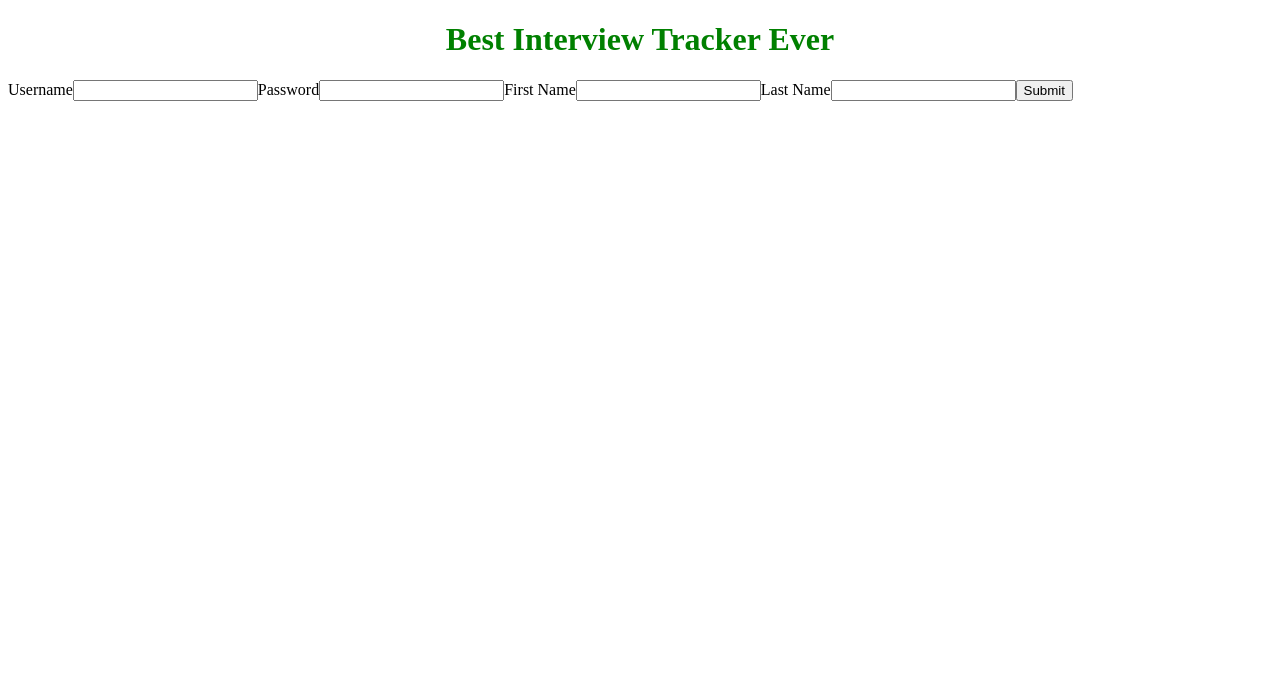
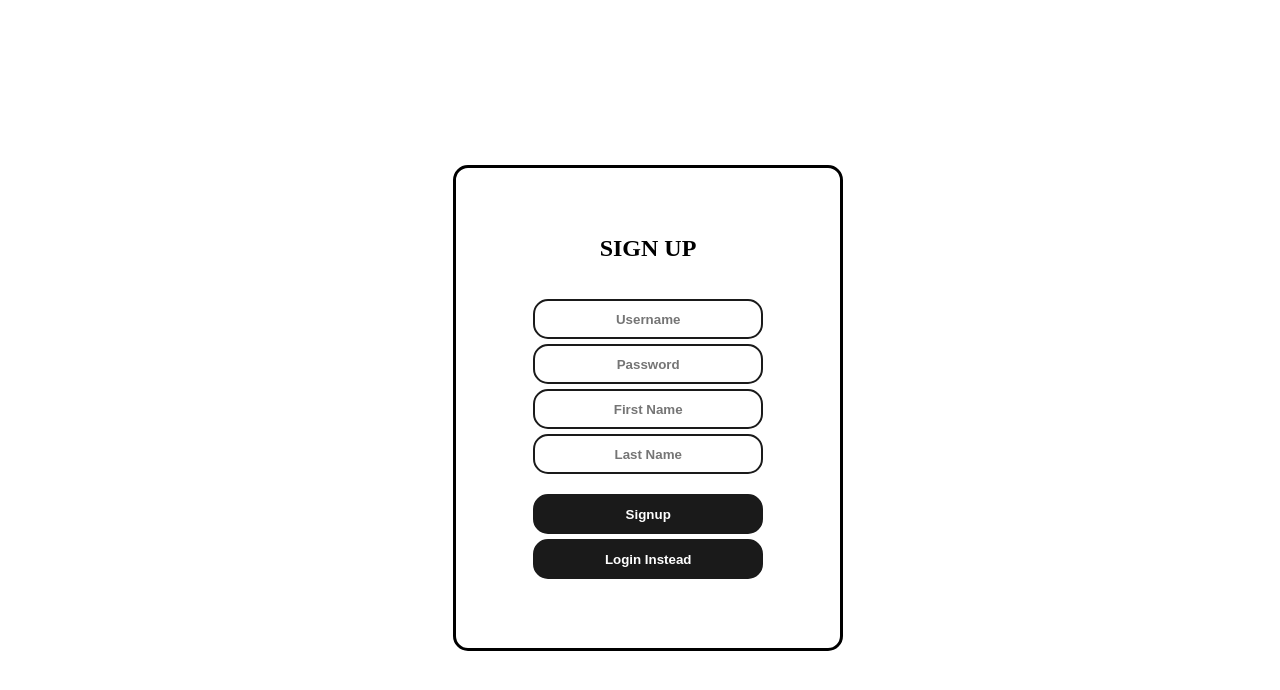
Before and after one commit to CAADLabs/interviewtracker2.0, a React app: page /signup in a window 1280 px wide. Shown: the top 690 px of the page. Built offline with nearby package versions, Linux system fonts and the light colour scheme.

Commit message:
interview component progress

```diff
--- a/client/App.tsx
+++ b/client/App.tsx
@@ -8,7 +8,7 @@ import Signup from './src/components/signup';
 const App: React.FC = () => {
   return (
     <div className='app'>
-      <h1>Best Interview Tracker Ever </h1>
+      {/* <h1>Best Interview Tracker Ever </h1> */}
       <Routes>
         <Route path='/' element={ <Login/> } />
         <Route path='/main' element={ <Main/> } />
--- a/client/assets/style.css
+++ b/client/assets/style.css
@@ -6,9 +6,19 @@ h1 {
 
 .trackerBoxes {
   display: flex;
-  justify-content: space-around;
+  flex-direction: column;
+  justify-content: center;
+  align-items: center;
+  height: 100vh;
+  width: 100vw
 }
-
+.modal{
+  position: absolute;
+  display: flex;
+  flex-direction: column;
+  justify-content: center;
+  align-items: center;
+}
 .box {
   text-align: center;
   background-color: gray;
@@ -16,3 +26,117 @@ h1 {
   height: 80vh;
   width: 30vw
 }
+
+.progressDiv{
+  display: flex;
+  flex-direction: row;
+}
+
+.loginDiv{
+  display:flex;
+  justify-content: center;
+  align-items: center;
+  height:100vh;
+  width: 100vw;
+}
+.formDiv{
+  border: solid;
+  border-color: black;
+  display:flex;
+  flex-direction: column;
+  justify-content: center;
+  align-items: center;
+  min-height:60vh;
+  min-width: 30vw;
+  border-radius: 15px;
+}
+form{
+  display: flex;
+  flex-direction: column;
+  align-items: center;
+  justify-content: center;
+  height:40vh;
+  width: 30vw;
+}
+.bodyDiv{
+  display:flex;
+  justify-content: center;
+  align-items: center;
+  height:100vh;
+  width: 100vw;
+}
+
+#lastname{
+  margin-bottom: 20px;
+}
+button {
+  background-color: transparent;
+  border: 2px solid #1A1A1A;
+  border-radius: 15px;
+  box-sizing: border-box;
+  color: #3B3B3B;
+  cursor: pointer;
+  display: inline-block;
+  font-weight: 600;
+  line-height: normal;
+  margin-bottom: 5px;
+  min-height: 40px;
+  min-width: 0;
+  padding: 5px;
+  text-align: center;
+  transition: all 300ms cubic-bezier(.23, 1, 0.32, 1);
+  touch-action: manipulation;
+  width: 60%;
+  will-change: transform;
+  color: #fff;
+  background-color: #1A1A1A;
+}
+
+button:disabled {
+  pointer-events: none;
+}
+
+button:hover {
+  color: black;
+  background-color: #fff;
+  box-shadow: rgba(0, 0, 0, 0.25) 0 8px 15px;
+  transform: translateY(-2px);
+}
+
+button:active {
+  box-shadow: none;
+  transform: translateY(0);
+}
+
+input {
+  background-color: transparent;
+  border: 2px solid #1A1A1A;
+  border-radius: 15px;
+  box-sizing: border-box;
+  color: #3B3B3B;
+  cursor: pointer;
+  display: inline-block;
+  font-weight: 600;
+  line-height: normal;
+  margin-bottom: 5px;
+  min-height: 40px;
+  min-width: 0;
+  padding: 5px;
+  text-align: center;
+  transition: all 300ms cubic-bezier(.23, 1, 0.32, 1);
+  touch-action: manipulation;
+  width: 60%;
+  will-change: transform;
+}
+
+input:disabled {
+  pointer-events: none;
+}
+
+input:hover {
+  box-shadow: rgba(0, 0, 0, 0.25) 0 8px 15px;
+}
+
+.password{
+  margin-bottom: 20px;
+}
--- /dev/null
+++ b/client/src/components/interview.tsx
@@ -0,0 +1,108 @@
+import React, {useState} from 'react'
+
+
+type Props = {}
+
+const Interview = (props: Props) => {
+  const [businessName, setbusinessName] = useState<string>('')
+  const [role, setrole] = useState<string>('')
+  const [date, setdate] = useState<string>('')
+  const [type, settype] = useState<string>('')
+  const [status, setStatus] = useState<string>('')
+  const [round, setround] = useState<number>()
+  const [followUp, setfollowUp] = useState<boolean>()
+  const [postingURL, setPostingURL] = useState<string>('')
+  const [offer, setOffer] = useState<number>()
+  const [notes, setNotes] = useState<string>('')
+
+  return (
+    <div className="interviewForm" >
+        <form>
+        <label>Business Name</label>
+          <input
+            type="text"
+            value={businessName}
+            onChange={(e) => setbusinessName(e.target.value)}
+          />
+        <label>Inteviewer Role</label>
+          <input
+            type="text"
+            value={role}
+            onChange={(e) => setrole(e.target.value)}
+          />
+          <label>Date of Interview</label>
+          <input
+            type="date"
+            // placeholder={date}
+            value={date}
+            onChange={(e) => setdate(e.target.value)}
+          />
+          <label>Type of Interview</label>
+          <input
+            type="text"
+            value={type}
+            onChange={(e) => settype(e.target.value)}
+          />
+          <label>Status</label>
+          <input
+            type="text"
+            value={status}
+            onChange={(e) => setStatus(e.target.value)}
+          />
+          <label>Inteview #</label>
+          <input
+            type="text"
+            value={round}
+            onChange={(e) => setround(parseInt(e.target.value))}
+          />
+          <label>Was this a follow-up?</label>
+          <input
+            type="text"
+            placeholder='true or false'
+            // value={username}
+            // onChange={(e) => setUsername(e.target.value)}
+          />
+          <label>Add Posting URL</label>
+          <input
+            type="text"
+            // value={username}
+            // onChange={(e) => setUsername(e.target.value)}
+          />
+          <label>Offer Amount</label>
+          <input
+            type="text"
+            placeholder='Enter a number'
+            // value={username}
+            // onChange={(e) => setUsername(e.target.value)}
+          />
+          <label>Notes</label>
+          <input
+            type="text"
+
+            // value={username}
+            // onChange={(e) => setUsername(e.target.value)}
+          />
+        </form>
+    </div>
+  )
+}
+
+export default Interview
+
+/*
+export interface Interview {
+  id?: number;
+  business_id: string;
+  role: string;
+  date: Date;
+  type: string;
+  status: string;
+  round?: number;
+  follow_up?: boolean;
+  job_posting_url: string;
+  offer?: number;
+  notes?: string;
+  interviewer_id?: number,
+  user_id?: number
+}
+*/
--- a/client/src/components/login.tsx
+++ b/client/src/components/login.tsx
@@ -1,48 +1,68 @@
 import React from "react";
 import { useState, useEffect } from "react";
-import { useNavigate } from "react-router-dom"
-
+import { useNavigate } from "react-router-dom";
 
 const Login: React.FC = () => {
-  const [username, setusername] = useState<String>('')
-  const [password, setpassword] = useState<String>('')
-  const [loggedIn, setloggedIn] = useState<Boolean>(false)
+  const [username, setusername] = useState<String>("");
+  const [password, setpassword] = useState<String>("");
+  const [loggedIn, setloggedIn] = useState<Boolean>(false);
 
   const navigate = useNavigate();
 
   const login = async () => {
     try {
-      const response = await fetch('/api/user/login', {
-        method: 'POST',
+      const response = await fetch("/api/user/login", {
+        method: "POST",
         headers: {
-          'Content-Type': 'application/json',
+          "Content-Type": "application/json",
         },
         body: JSON.stringify({
-          password:password,
-          username:username
+          password: password,
+          username: username,
         }),
-      })
-        if (response.status === 201) {
-          setloggedIn(true)
-          navigate('/main')
-        } else {
-          alert("Username or Password is incorrect!")
-        }
-
-  } catch(error) {
-      console.log(error)
+      });
+      if (response.status === 201) {
+        setloggedIn(true);
+        navigate("/main");
+      } else {
+        alert("Username or Password is incorrect!");
+      }
+    } catch (error) {
+      console.log(error);
     }
-  }
+  };
 
   return (
-    <div className='loginDiv'>
-      <input type='text' placeholder='enter username' onChange={(e) => setusername(e.target.value)}/>
-      <input type='text' placeholder='enter password' onChange={(e) => setpassword(e.target.value)}/>
-      <button type='button' onClick={login}> Login </button>
-      <button type='button' onClick={() => navigate("/signup")}> Sign Up </button>
+    <div className="loginDiv">
+      <div className="formDiv">
+        <h2>LOGIN</h2>
+        <input
+          className="username"
+          type="text"
+          placeholder="enter username"
+          onChange={(e) => setusername(e.target.value)}
+        />
+        <input
+          className="password"
+          type="text"
+          placeholder="enter password"
+          onChange={(e) => setpassword(e.target.value)}
+        />
+        <button className="login" type="button" onClick={login}>
+          {" "}
+          Login{" "}
+        </button>
+        <button
+          className="signup"
+          type="button"
+          onClick={() => navigate("/signup")}
+        >
+          {" "}
+          Sign Up{" "}
+        </button>
+      </div>
     </div>
-  )
-}
-
+  );
+};
 
 export default Login;
--- a/client/src/components/main.tsx
+++ b/client/src/components/main.tsx
@@ -1,8 +1,31 @@
 import React from "react";
+import { Modal } from 'react-responsive-modal';
+import { useState, useEffect } from "react";
 
-const  Main: React.FC = () => {
+// component imports
+
+import Interview from './interview'
+
+// main dashboard component
+
+const Main: React.FC = () => {
+  const [open, setOpen] = useState(false);
+
+  const openModal = () => setOpen(true);
+  const closeModal = () => setOpen(false);
+
+
   return (
-    <div className='trackerBoxes'>
+    <>
+     <div className="modal">
+        <Modal open={open} onClose={closeModal} center>
+            <Interview/>
+        </Modal>
+      </div>
+    <div className="trackerBoxes">
+      <h1>Interview Tracker</h1>
+      <button onClick={openModal} className="newInterviewButton">Add  New Interview </button>
+      <div className='progressDiv'>
         <div className="box">
           <h2>Upcoming</h2>
         </div>
@@ -13,8 +36,9 @@ const  Main: React.FC = () => {
           <h2>Completed</h2>
         </div>
       </div>
-  )
-}
-
+    </div>
+    </>
+  );
+};
 
 export default Main;
--- a/client/src/components/signup.tsx
+++ b/client/src/components/signup.tsx
@@ -3,84 +3,90 @@ import { useState } from "react";
 import { User } from "../../../types";
 import { useNavigate } from "react-router-dom";
 
-const Signup = ()  => {
+const Signup = () => {
   // const [newUser, setnewUser] = useState<User>({
   //   username: '',
   //   password: '',
   //   firstName: '',
   //   lastName: '',
   // });
-  const [username, setUsername] = useState<string>('')
-  const [password, setPassword] = useState<string>('')
-  const [firstName, setFirstName] = useState<string>('')
-  const [lastName, setLastName] = useState<string>('')
+  const [username, setUsername] = useState<string>("");
+  const [password, setPassword] = useState<string>("");
+  const [firstName, setFirstName] = useState<string>("");
+  const [lastName, setLastName] = useState<string>("");
 
   const navigate = useNavigate();
-
 
   //expected either response from back:
   //username is taken
   //User created
 
-const handleSubmit = async (e:any) => {
+  const handleSubmit = async (e: any) => {
     e.preventDefault();
-  try{
-    const response = await fetch('/api/user/create', {
-      method: 'POST',
+    try {
+      const response = await fetch("/api/user/create", {
+        method: "POST",
         headers: {
-        'Content-Type': 'application/json',
+          "Content-Type": "application/json",
         },
         body: JSON.stringify({
           // newUser: newUser,
           username,
           password,
           firstName,
-        lastName
+          lastName,
         }),
-    })
-    if (response.status === 201){
-      navigate('/')
+      });
+      if (response.status === 201) {
+        navigate("/");
       } else {
-      alert('username is taken!')
+        alert("username is taken!");
       }
-
-  } catch(error:any){
-    console.log(error)
+    } catch (error: any) {
+      console.log(error);
     }
-}
+  };
 
   return (
-
+    <div className="bodyDiv">
+      <div className='formDiv'>
+        <h2>SIGN UP</h2>
         <form onSubmit={handleSubmit}>
-<label>Username</label>
+          {/* <label>Username</label> */}
           <input
             type="text"
             value={username}
             onChange={(e) => setUsername(e.target.value)}
+            placeholder='Username'
           />
-<label>Password</label>
+          {/* <label>Password</label> */}
           <input
             type="password"
             value={password}
-  onChange={(e) => setPassword(e.target.value )}
+            onChange={(e) => setPassword(e.target.value)}
+            placeholder='Password'
           />
-<label>First Name</label>
+          {/* <label>First Name</label> */}
           <input
             type="text"
             value={firstName}
-  onChange={(e) => setFirstName(e.target.value )}
+            onChange={(e) => setFirstName(e.target.value)}
+            placeholder='First Name'
           />
-<label>Last Name</label>
+          {/* <label>Last Name</label> */}
           <input
+            id ='lastname'
             type="text"
             value={lastName}
-  onChange={(e) => setLastName(e.target.value )}
+            onChange={(e) => setLastName(e.target.value)}
+            placeholder='Last Name'
           />
-<button type="submit">Submit</button>
+          <button type="submit">Signup</button>
+          <button>Login Instead</button>
         </form>
+      </div>
+    </div>
   );
-
 };
 
-
 export default Signup;
--- a/package.json
+++ b/package.json
@@ -23,6 +23,7 @@
     "pg": "^8.11.3",
     "react": "^18.2.0",
     "react-dom": "^18.2.0",
+    "react-responsive-modal": "^6.4.2",
     "react-router-dom": "^6.15.0",
     "sass": "^1.66.1",
     "webpack-dev-server": "^4.15.1"
```
Also changed, not shown: 1 other file (tests, documents, lock files or other folders). Lines whose indentation alone changed are shown as unchanged.
